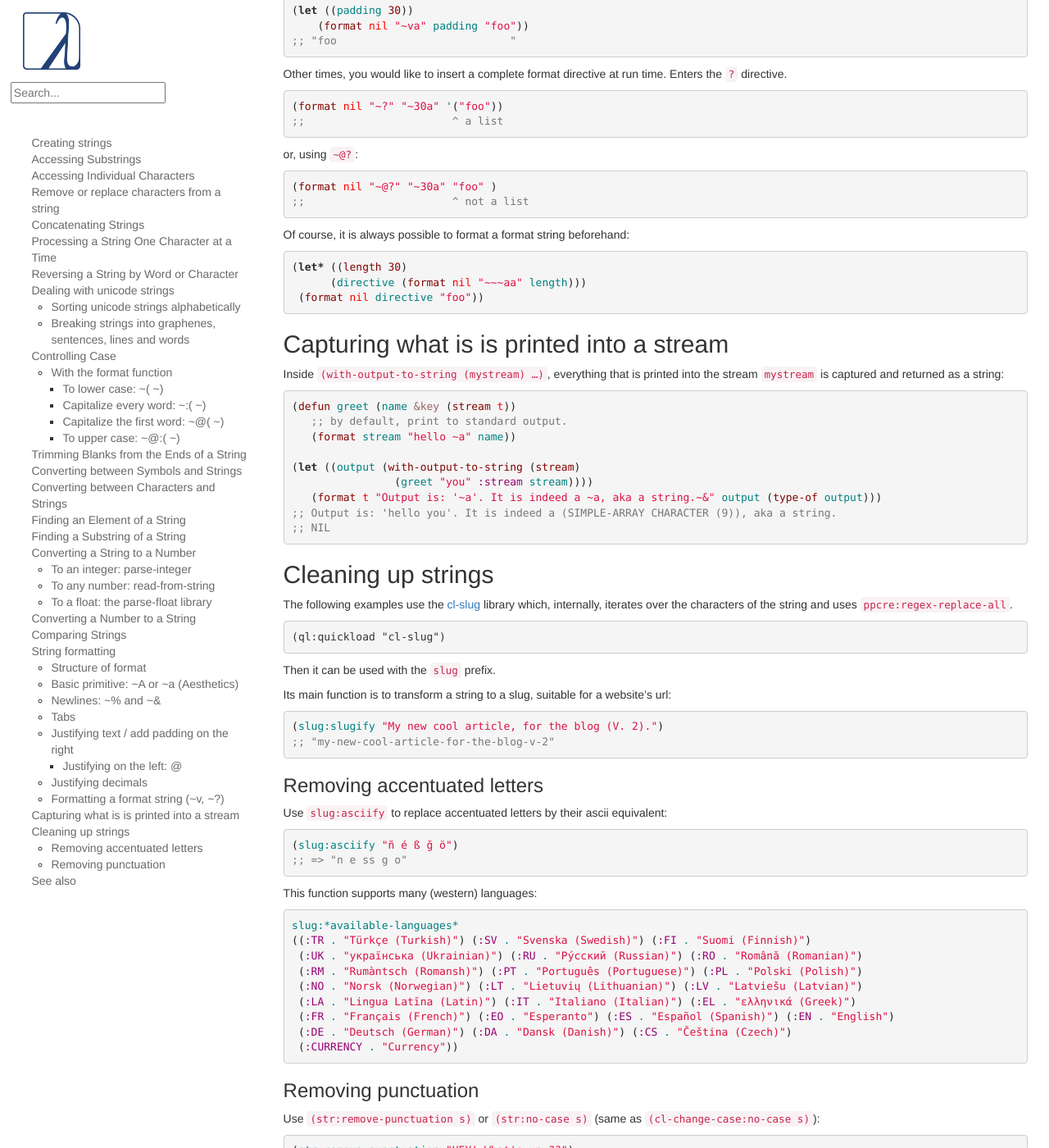
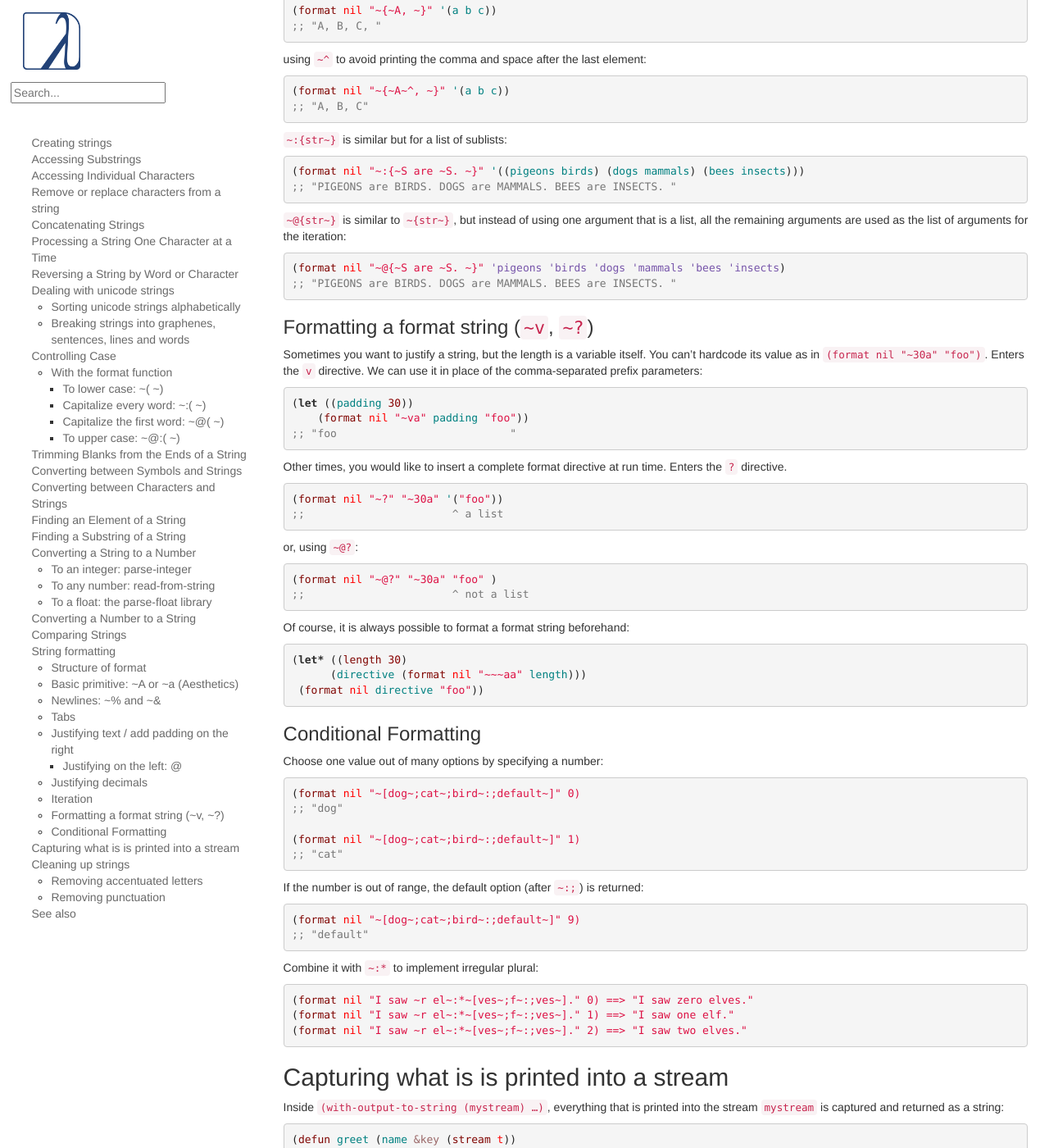
Before and after one commit to LispCookbook/cl-cookbook, a Jekyll site: the page built from strings.md, in a window 1280 px wide and 1400 px high, scrolled down 16002 px. Shown: the whole window at 82% size. Built offline with Jekyll 4.4.1, drawn with Linux system fonts in a browser that asks for light colours; some of the changed text lies outside the part shown.

Commit message:
strings: Add more format examples

```diff
--- a/strings.md
+++ b/strings.md
@@ -911,6 +911,7 @@
 - `$`: monetary: `(format t "~$" 21982)` => 21982.00
 - `D`, `B`, `O`, `X`: Decimal, Binary, Octal, Hexadecimal.
 - `F`: fixed-format Floating point.
+- `P`: plural: `(format nil "~D famil~:@P/~D famil~:@P" 7 1)` => "7 families/1 family"
 
 ### Basic primitive: ~A or ~a (Aesthetics)
 
@@ -1009,6 +1010,36 @@
 
 And we're happy with this result.
 
+### Iteration
+
+Create a string from a list with iteration construct `~{str~}`:
+
+~~~lisp
+(format nil "~{~A, ~}" '(a b c))
+;; "A, B, C, "
+~~~
+
+using `~^` to avoid printing the comma and space after the last element:
+
+~~~lisp
+(format nil "~{~A~^, ~}" '(a b c))
+;; "A, B, C"
+~~~
+
+`~:{str~}` is similar but for a list of sublists:
+
+~~~lisp
+(format nil "~:{~S are ~S. ~}" '((pigeons birds) (dogs mammals) (bees insects)))
+;; "PIGEONS are BIRDS. DOGS are MAMMALS. BEES are INSECTS. "
+~~~
+
+`~@{str~}` is similar to `~{str~}`, but instead of using one argument that is a list, all the remaining arguments are used as the list of arguments for the iteration:
+
+~~~lisp
+(format nil "~@{~S are ~S. ~}" 'pigeons 'birds 'dogs 'mammals 'bees 'insects)
+;; "PIGEONS are BIRDS. DOGS are MAMMALS. BEES are INSECTS. "
+~~~
+
 ### Formatting a format string (`~v`, `~?`)
 
 Sometimes you want to justify a string, but the length is a variable
@@ -1045,6 +1076,32 @@
  (format nil directive "foo"))
 ~~~
 
+### Conditional Formatting
+
+Choose one value out of many options by specifying a number:
+
+~~~lisp
+(format nil "~[dog~;cat~;bird~:;default~]" 0)
+;; "dog"
+
+(format nil "~[dog~;cat~;bird~:;default~]" 1)
+;; "cat"
+~~~
+
+If the number is out of range, the default option (after `~:;`) is returned:
+
+~~~lisp
+(format nil "~[dog~;cat~;bird~:;default~]" 9)
+;; "default"
+~~~
+
+Combine it with `~:*` to implement irregular plural:
+
+~~~lisp
+(format nil "I saw ~r el~:*~[ves~;f~:;ves~]." 0) ==> "I saw zero elves."
+(format nil "I saw ~r el~:*~[ves~;f~:;ves~]." 1) ==> "I saw one elf."
+(format nil "I saw ~r el~:*~[ves~;f~:;ves~]." 2) ==> "I saw two elves."
+~~~
 
 ## Capturing what is is printed into a stream
 
```
